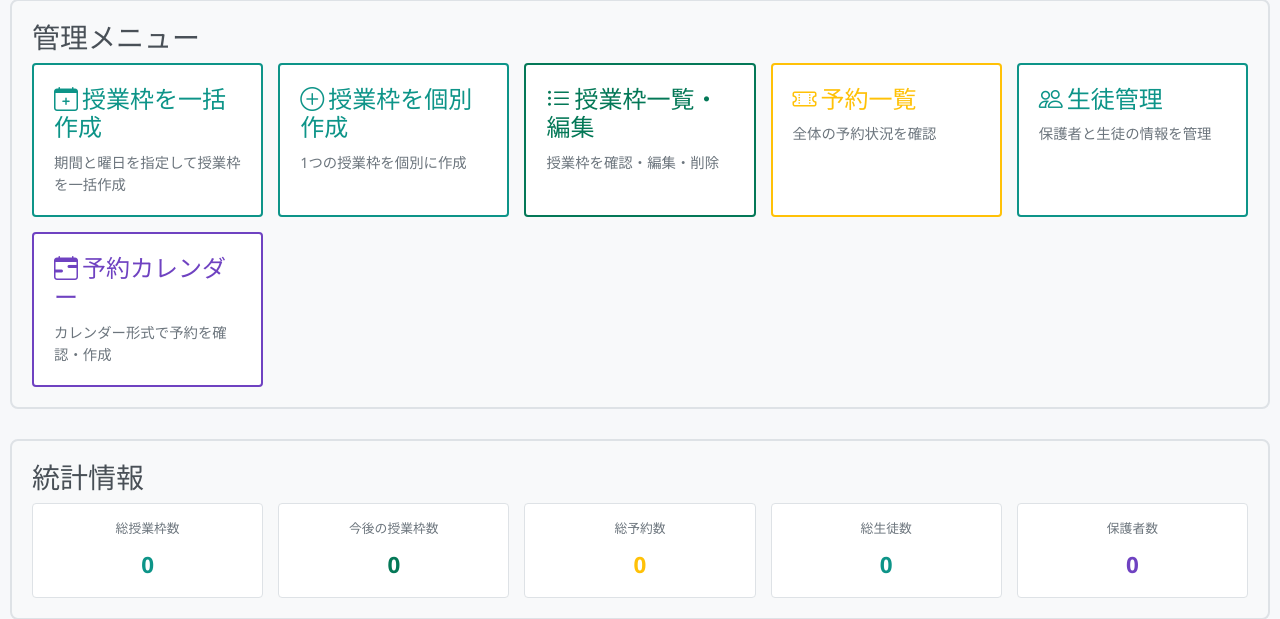
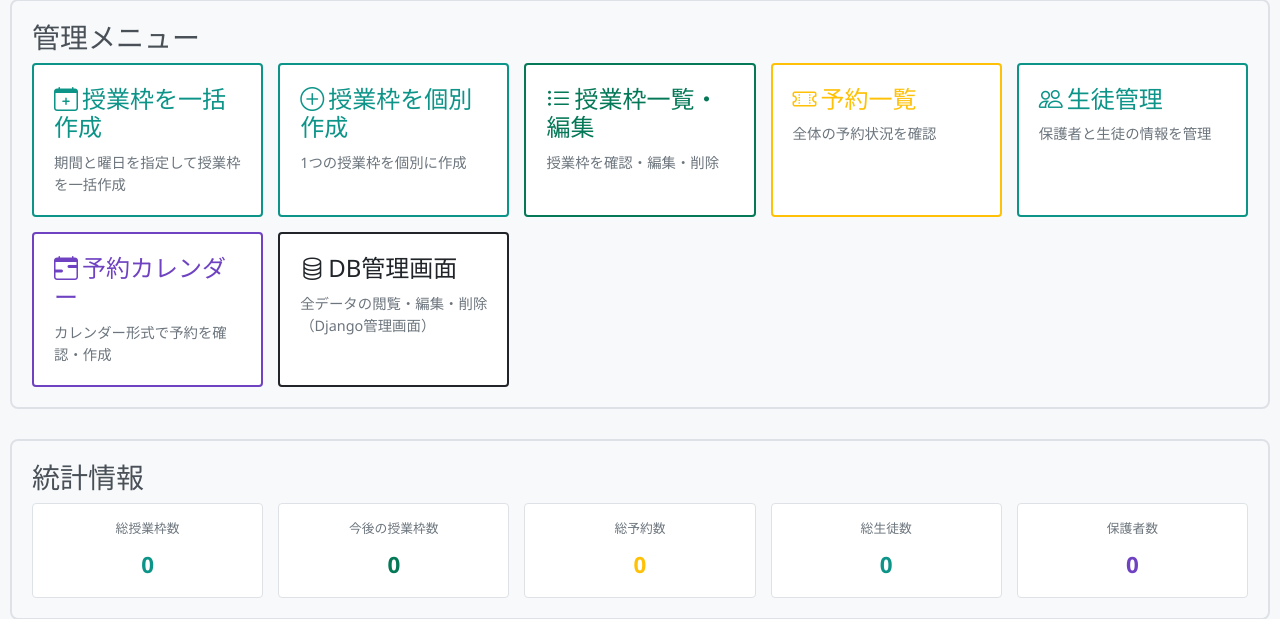
Before and after one commit to kuwajimayutaka-a11y/shodo_reserve, a Django app: page /admin-dashboard/ in a window 1280 px wide. Shown: the part 153-772 px from the top of the page. Run offline with Django 5.2, Linux system fonts and the light colour scheme; the visitor is signed in with stand-in values (Sample User, id 1); data that the repository does not hold is empty.

Commit message:
管理者ダッシュボードにDB管理画面リンクを追加
Co-Authored-By: Claude Sonnet 4.6 <noreply@anthropic.com>

```diff
--- a/booking/templates/booking/admin/dashboard.html
+++ b/booking/templates/booking/admin/dashboard.html
@@ -64,6 +64,7 @@
         <a href="{% url 'admin_reservation_list' %}"><h4><i class="bi bi-ticket-perforated me-1"></i>予約一覧</h4><p>全体の予約状況を確認</p></a>
         <a href="{% url 'admin_student_management' %}"><h4><i class="bi bi-people me-1"></i>生徒管理</h4><p>保護者と生徒の情報を管理</p></a>
         <a href="{% url 'admin_reservation_calendar' %}"><h4><i class="bi bi-calendar-range me-1"></i>予約カレンダー</h4><p>カレンダー形式で予約を確認・作成</p></a>
+        <a href="/admin/" target="_blank"><h4><i class="bi bi-database me-1"></i>DB管理画面</h4><p>全データの閲覧・編集・削除（Django管理画面）</p></a>
     </div>
 </div>
 
```
